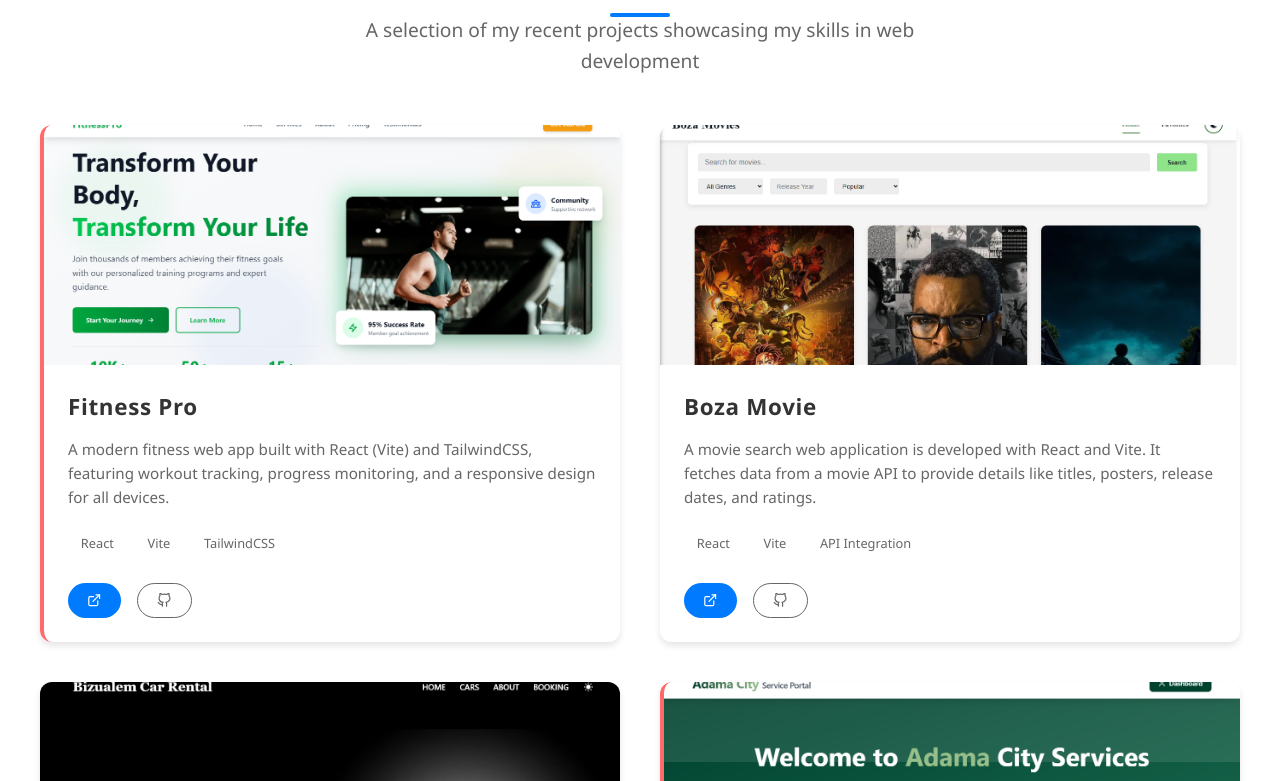
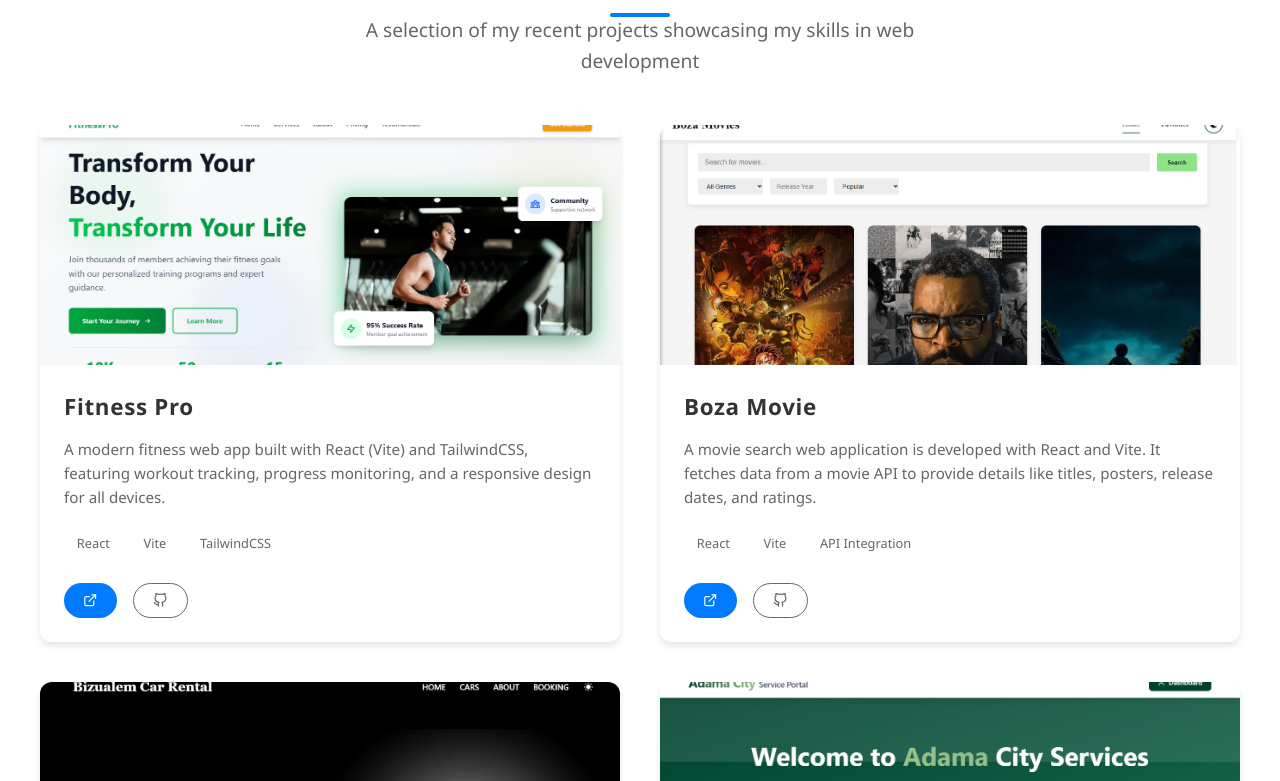
Before and after one commit to Biz1234/my-portfolio, a React (Vite) app: page / in a window 1280 px wide. Shown: the part 1780-2561 px from the top of the page. Built offline with nearby package versions, Linux system fonts and the light colour scheme.

Commit message:
enhance css

```diff
--- a/src/styles/Projects.css
+++ b/src/styles/Projects.css
@@ -8,7 +8,7 @@
   --shadow: rgba(0, 0, 0, 0.1);
   --shadow-hover: rgba(0, 0, 0, 0.15);
   --overlay: rgba(0, 0, 0, 0.7);
-  --featured-accent: #ff6b6b;
+  /* --featured-accent: #ff6b6b; */
 }
 
 .dark {
@@ -21,7 +21,7 @@
   --shadow: rgba(0, 0, 0, 0.3);
   --shadow-hover: rgba(0, 0, 0, 0.4);
   --overlay: rgba(0, 0, 0, 0.85);
-  --featured-accent: #ff8585;
+  /* --featured-accent: #ff8585; */
 }
 
 /* Projects Section */
```
